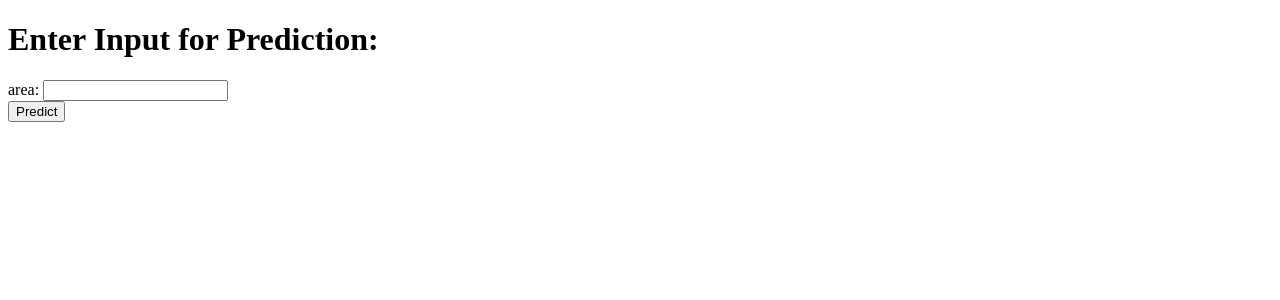
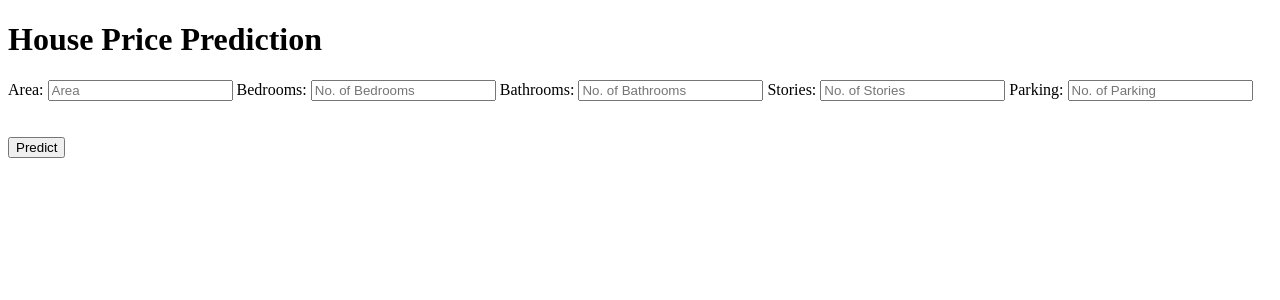
Before and after one commit to daameya/House-Price-Prediction, a Flask app: page / in a window 1280 px wide. Shown: the top 300 px of the page. Run offline with Flask 3, Linux system fonts and the light colour scheme; parts of the project's set-up code (start-up, migrations or seed data) failed here and were passed over.

Commit message:
updated model file

```diff
--- a/app.py
+++ b/app.py
@@ -20,7 +20,7 @@ def predict():
 
     output = round(prediction[0], 2)
 
-    return render_template('index.html', prediction_text='Price is {}'.format(output))
+    return render_template('index.html', prediction_text='House Price should be $ {}'.format(output))
 
 
 @app.route('/predict_api',methods=['POST'])
--- a/templates/index.html
+++ b/templates/index.html
@@ -1,20 +1,52 @@
-<!-- index.html -->
+
 <!DOCTYPE html>
-<html>
+<html >
+<!--From https://codepen.io/frytyler/pen/EGdtg-->
 <head>
-    <title>House Price Prediction</title>
+  <meta charset="UTF-8">
+  <title>House Price API</title>
+  <link href='https://fonts.googleapis.com/css?family=Pacifico' rel='stylesheet' type='text/css'>
+<link href='https://fonts.googleapis.com/css?family=Arimo' rel='stylesheet' type='text/css'>
+<link href='https://fonts.googleapis.com/css?family=Hind:300' rel='stylesheet' type='text/css'>
+<link href='https://fonts.googleapis.com/css?family=Open+Sans+Condensed:300' rel='stylesheet' type='text/css'>
+
 </head>
+
 <body>
-    <h1>Enter Input for Prediction:</h1>
-    <form action="/predict" method="post">
-        <label for="Area">area:</label>
-        <input type="number" id="area" name="area" required><br>
+ <div class="login">
+	<h1>House Price Prediction</h1>
 
-        <input type="submit" value="Predict">
+     <!-- Main Input For Receiving Query to our ML -->
+    <form action="{{ url_for('predict')}}"method="post">
+
+        <label for="Area">Area:</label>
+    	<input type="number" name="area" placeholder="Area" required="required" />
+
+        <label for="Bedrooms">Bedrooms:</label>
+        <input type="number" name="bedrooms" placeholder="No. of Bedrooms" required="required" />
+
+        <label for="Bathrooms">Bathrooms:</label>
+        <input type="number" name="bathrooms" placeholder="No. of Bathrooms" required="required" />
+
+        <label for="Stories">Stories:</label>
+        <input type="number" name="stories" placeholder="No. of Stories" required="required" />
+
+        <label for="Parking">Parking:</label>
+        <input type="number" name="parking" placeholder="No. of Parking" required="required" /> <br>
+        <br>
+        <br>
+
+        <button type="submit" class="btn btn-primary btn-block btn-large">Predict</button>
     </form>
-    {% if prediction_text %}
-    <h2>Prediction Result:</h2>
+
+   <br>
+   <br>
+   {% if prediction_text %}
+   <h2>Prediction Result:</h2>
     <p>{{ prediction_text }}</p>
     {% endif %}
+ </div>
+
+
 </body>
 </html>
```
Also changed, not shown: 3 other files.
